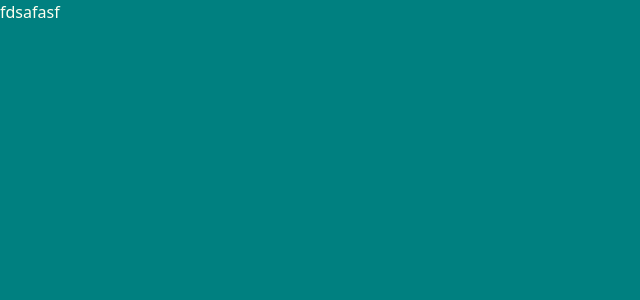
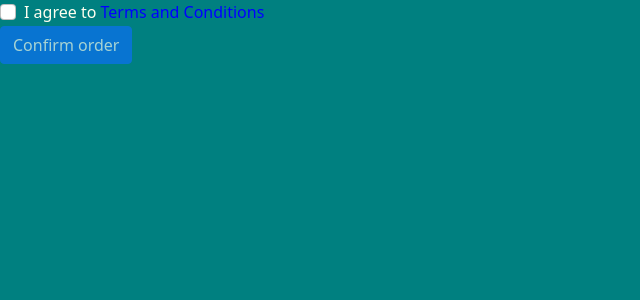
Before and after one commit to jarek-janowski/shopping-app, a React (Create React App) app: page / in a window 1280 px wide. Shown: the top 300 px of the page, without its empty margins (0-640 px from the left). Built offline with nearby package versions, Linux system fonts and the light colour scheme.

Commit message:
feat: Test and code SummaryForm

```diff
--- a/src/App.js
+++ b/src/App.js
@@ -1,10 +1,9 @@
+import SummaryForm from './components/SummaryForm/SummaryForm';
 import './App.css';
 
 function App() {
   return (
-    <div className="App">
-      fdsafasf
-    </div>
+    <SummaryForm />
   );
 }
 
--- /dev/null
+++ b/src/components/SummaryForm/SummaryForm.jsx
@@ -0,0 +1,36 @@
+import { useState } from 'react';
+import Form from 'react-bootstrap/Form';
+import Button from 'react-bootstrap/Button';
+
+const SummaryForm = () => {
+
+    const [tcChecked, setTcChecked] = useState(false);
+
+    const checkboxLabel = (
+        <span>
+            I agree to <span style={{color: 'blue'}}> Terms and Conditions</span>
+        </span>
+    )
+
+    const handleCheckbox = () => {
+        setTcChecked(!tcChecked)
+    }
+
+    return (
+        <Form>
+            <Form.Group controlId="terms-and-conditions">
+                <Form.Check
+                    type="checkbox"
+                    checked={tcChecked}
+                    label={checkboxLabel}
+                    onChange={handleCheckbox}
+                />
+            </Form.Group>
+            <Button variant="primary" type="submit" disabled={!tcChecked}>
+                Confirm order
+            </Button>
+        </Form>
+     );
+}
+
+export default SummaryForm;
```
Also changed, not shown: 1 other file (tests, documents, lock files or other folders).
